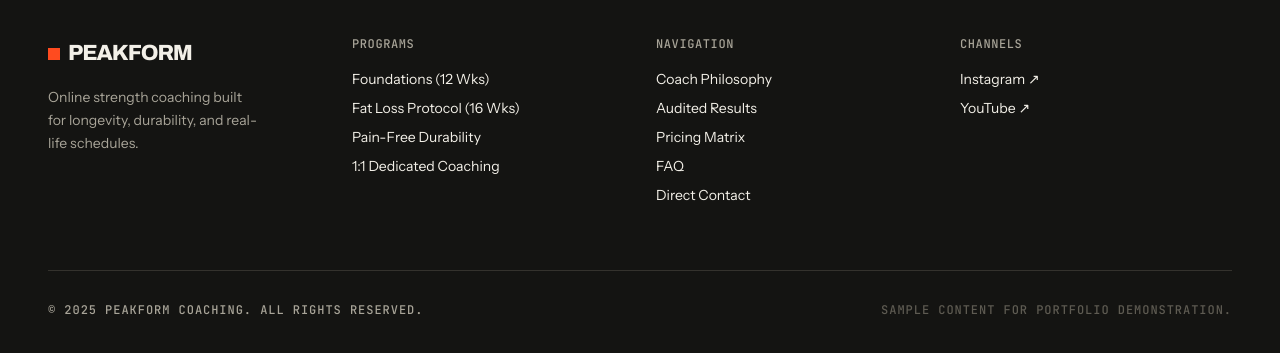
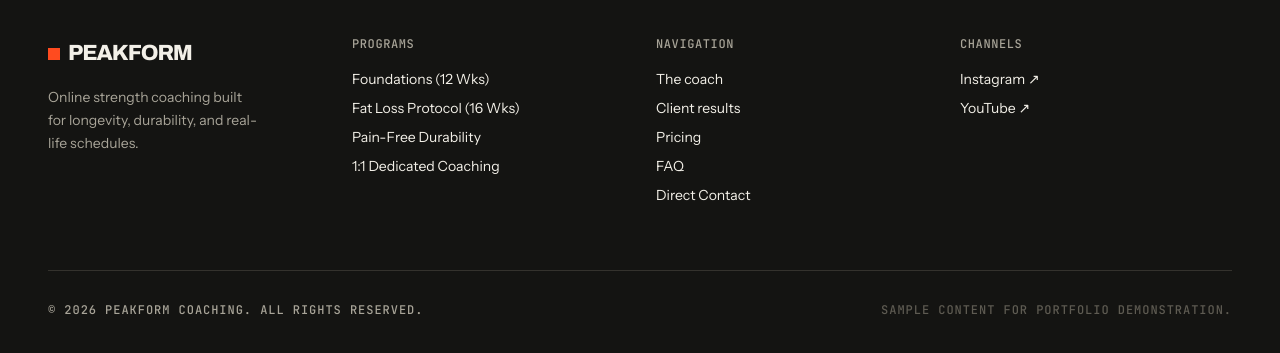
Before and after one commit to rajanxweb/PeakForm, a Next.js app: page / in a window 1280 px wide. Shown: the part 9447-9800 px from the top of the page. Built offline with nearby package versions, Linux system fonts and the light colour scheme; no server answers.

Commit message:
fix(ui): fix section numbering, copyright year, ordered steps and footer links

```diff
--- a/components/sections/Contact.tsx
+++ b/components/sections/Contact.tsx
@@ -36,21 +36,26 @@ export function Contact() {
                 {contact.stepsHeading}
               </span>
 
+              <ol className="space-y-6 list-none p-0 m-0">
                 {contact.steps.map((step) => (
-                <div key={step.step} className="flex items-start gap-4">
-                  <span className="font-mono text-display-md text-accent font-black shrink-0 leading-none">
+                  <li key={step.step} className="flex items-start gap-4">
+                    <span
+                      className="font-mono text-display-md text-accent font-black shrink-0 leading-none"
+                      aria-hidden="true"
+                    >
                       {step.step}
                     </span>
                     <div>
-                    <h3 className="font-display text-[16px] md:text-body-lg uppercase text-ink font-bold leading-snug">
+                      <strong className="font-display text-[16px] md:text-body-lg uppercase text-ink font-bold leading-snug block">
                         {step.title}
-                    </h3>
+                      </strong>
                       <p className="font-sans text-body-sm text-stone leading-relaxed">
                         {step.description}
                       </p>
                     </div>
-                </div>
+                  </li>
                 ))}
+              </ol>
             </div>
           </div>
 
--- a/config/site-config.ts
+++ b/config/site-config.ts
@@ -653,7 +653,7 @@ export const siteConfig: SiteConfig = {
   },
 
   contact: {
-    sectionNumber: "09",
+    sectionNumber: "08",
     sectionTitle: "BOOK A CALL",
     heading: "Tell me where you are.",
     description:
@@ -728,9 +728,9 @@ export const siteConfig: SiteConfig = {
     ],
     navigationTitle: "Navigation",
     navLinks: [
-      { label: "Coach Philosophy", href: "#coach" },
-      { label: "Audited Results", href: "#results" },
-      { label: "Pricing Matrix", href: "#pricing" },
+      { label: "The coach", href: "#coach" },
+      { label: "Client results", href: "#results" },
+      { label: "Pricing", href: "#pricing" },
       { label: "FAQ", href: "#faq" },
       { label: "Direct Contact", href: "#contact" },
     ],
@@ -759,7 +759,7 @@ export const siteConfig: SiteConfig = {
           ]
         : []),
     ],
-    copyright: "© 2025 PeakForm Coaching. All rights reserved.",
+    copyright: `© ${new Date().getFullYear()} PeakForm Coaching. All rights reserved.`,
     disclaimer: "Sample content for portfolio demonstration.",
   },
 };
```
Lines whose indentation alone changed are shown as unchanged.
